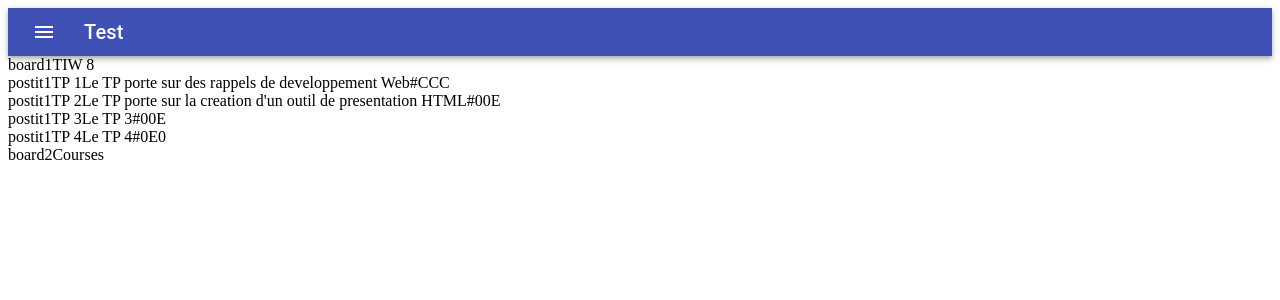
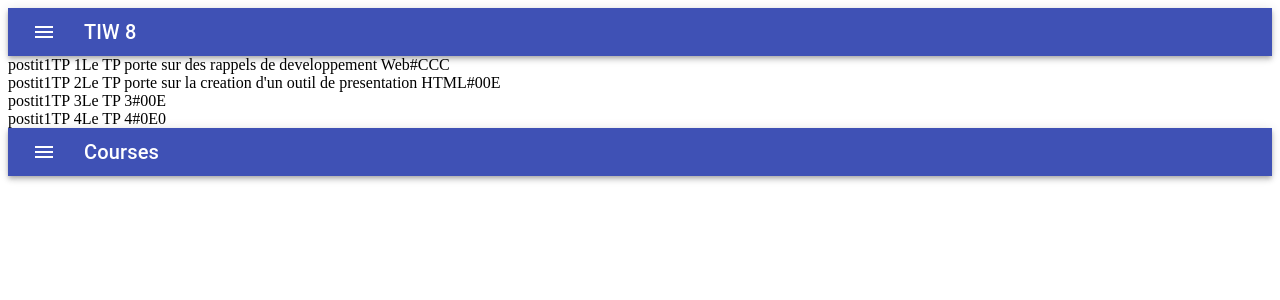
Before and after one commit to NdiagaSarr/TP2_APP_Multisurface, a React app: page / in a window 1280 px wide. Shown: the top 300 px of the page. Built offline with nearby package versions, Linux system fonts and the light colour scheme.

Commit message:
Reorganisation du programme sans optimisation

```diff
--- a/src/App.css
+++ /dev/null
@@ -1,24 +0,0 @@
-.app {
-    background: #209cee;
-    height: 100vh;
-    padding: 30px;
-  }
-
-  .postits {
-    background: #e8e8e8;
-    border-radius: 4px;
-    max-width: 400px;
-    padding: 5px;
-  }
-
-  .postit {
-    align-items: center;
-    background: #fff;
-    border-radius: 3px;
-    box-shadow: 1px 1px 1px rgba(0, 0, 0, 0.15);
-    display: flex;
-    font-size: 12px;
-    justify-content: space-between;
-    margin-bottom: 6px;
-    padding: 3px 10px;
-  }
--- a/src/App.jsx
+++ b/src/App.jsx
@@ -1,21 +1,6 @@
 import React from 'react';
-import { makeStyles } from '@material-ui/core/styles';
-import AppBar from '@material-ui/core/AppBar';
-import Toolbar from '@material-ui/core/Toolbar';
-import Typography from '@material-ui/core/Typography';
-import IconButton from '@material-ui/core/IconButton';
-import MenuIcon from '@material-ui/icons/Menu';
 import Board from './components/Board';
 import AppToolbar from './components/AppToolbar';
-
-const useStyles = makeStyles((theme) => ({
-  root: {
-    flexGrow: 1,
-  },
-  menuButton: {
-    marginRight: theme.spacing(2),
-  },
-}));
 
 const Tableau = [
   {
@@ -68,22 +53,9 @@ const Tableau = [
 ];
 
 function App() {
-  const classes = useStyles();
   const [boards] = React.useState(Tableau);
   return (
     <div className="app">
-      <div className={classes.root}>
-        <AppBar position="static">
-          <Toolbar variant="dense">
-            <IconButton edge="start" className={classes.menuButton} color="inherit" aria-label="menu">
-              <MenuIcon />
-            </IconButton>
-            <Typography variant="h6" color="inherit">
-              Test
-            </Typography>
-          </Toolbar>
-        </AppBar>
-      </div>
       <div className="postits">
         {
           boards.map((postits, index) => (
--- a/src/components/AppToolbar.jsx
+++ b/src/components/AppToolbar.jsx
@@ -1,12 +1,37 @@
 import React from 'react';
 
+import { makeStyles } from '@material-ui/core/styles';
+import AppBar from '@material-ui/core/AppBar';
+import Toolbar from '@material-ui/core/Toolbar';
+import Typography from '@material-ui/core/Typography';
+import IconButton from '@material-ui/core/IconButton';
+import MenuIcon from '@material-ui/icons/Menu';
+
+const useStyles = makeStyles((theme) => ({
+  root: {
+    flexGrow: 1,
+  },
+  menuButton: {
+    marginRight: theme.spacing(2),
+  },
+}));
+
 function AppToolbar(postit) {
+  const classes = useStyles();
+
   return (
-    <div className="postit">
-      {postit.postits.type}
-      {postit.postits.id}
-      {postit.postits.title}
-      {postit.postits.notes}
+
+    <div className={classes.root}>
+      <AppBar position="static">
+        <Toolbar variant="dense">
+          <IconButton edge="start" className={classes.menuButton} color="inherit" aria-label="menu">
+            <MenuIcon />
+          </IconButton>
+          <Typography variant="h6" color="inherit">
+            {postit.postits.title}
+          </Typography>
+        </Toolbar>
+      </AppBar>
     </div>
   );
 }
--- a/src/components/Board.jsx
+++ b/src/components/Board.jsx
@@ -1,4 +1,5 @@
 import React from 'react';
+import GridView from 'react-native-super-grid';
 
 function Board(postit) {
   return (
```
